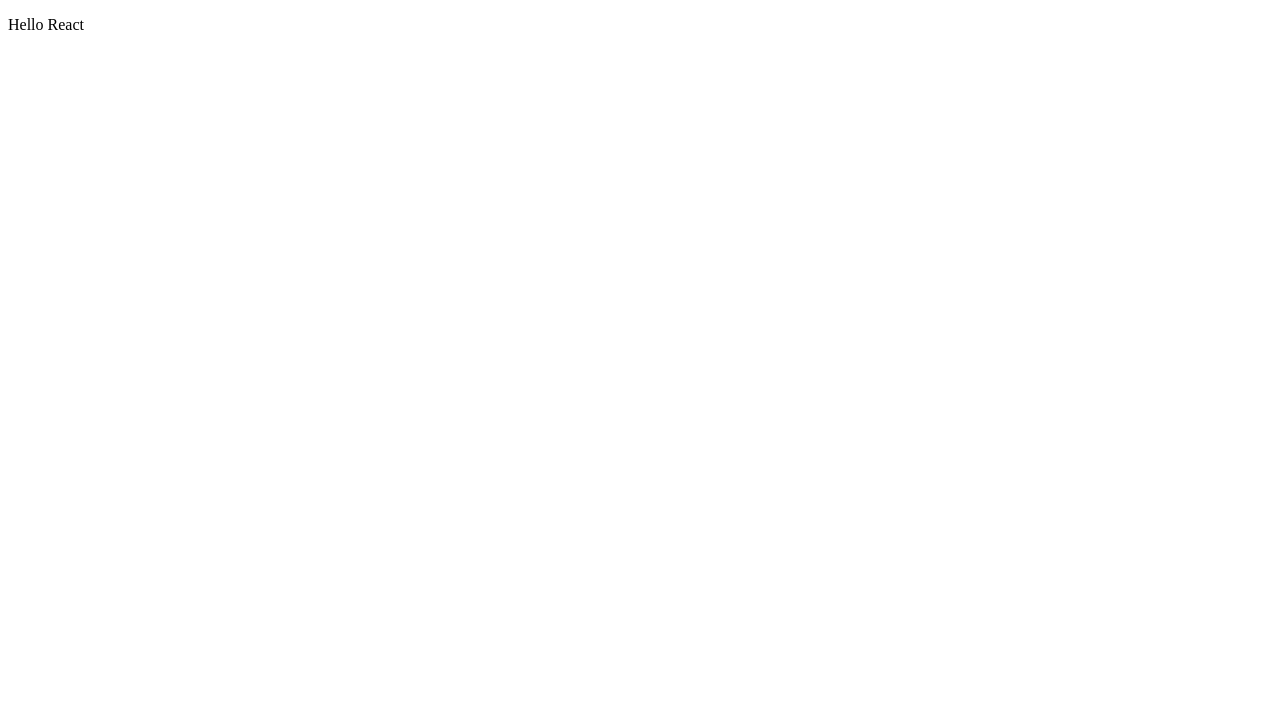
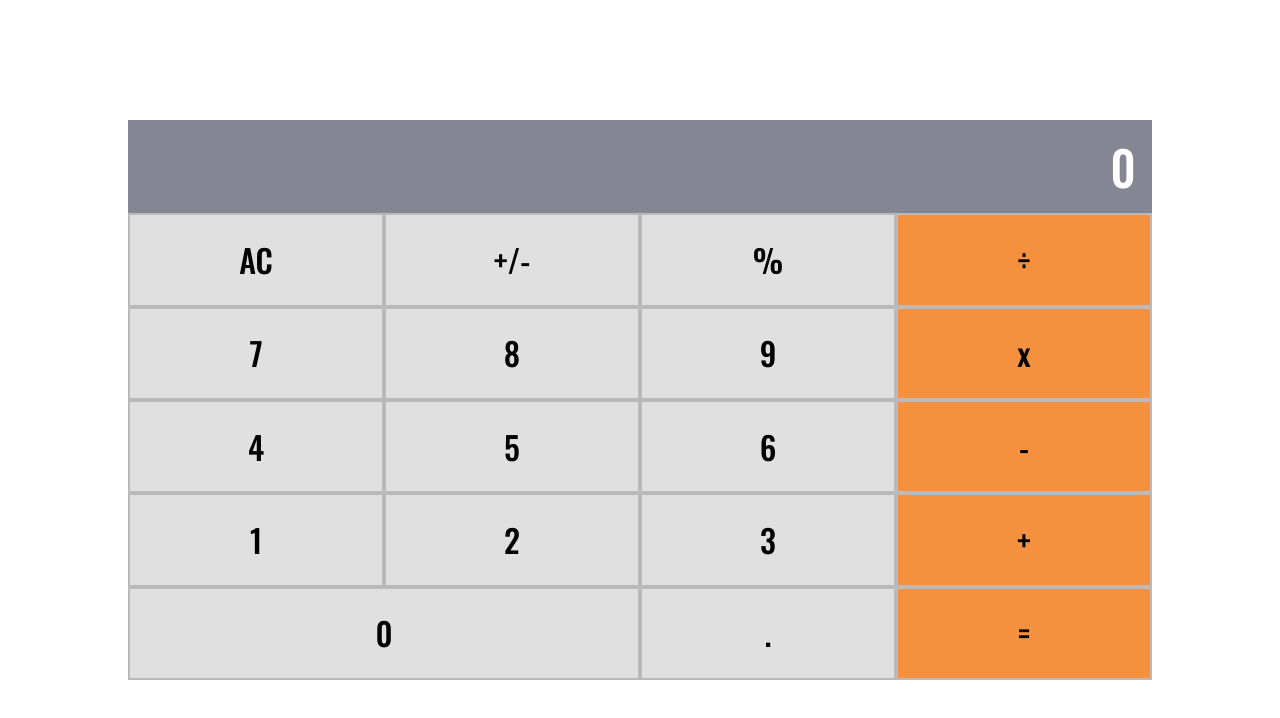
Before and after one commit to ShadyShawkat/Math-magicians, a React (Create React App) app: page / in a window 1280 px wide. Shown: the top 718 px of the page. Built offline with nearby package versions, Linux system fonts and the light colour scheme.

Commit message:
Update App.js

```diff
--- a/src/App.js
+++ b/src/App.js
@@ -1,9 +1,10 @@
+import Calculator from './components/Calculator/Calculator';
+import styles from './App.module.css';
+
 function App() {
   return (
-    <div className="App">
-      <header className="App-header">
-        <p>Hello React</p>
-      </header>
+    <div className={styles.wrapper}>
+      <Calculator />
     </div>
   );
 }
--- /dev/null
+++ b/src/App.module.css
@@ -0,0 +1,89 @@
+/* Font imports */
+@import url('https://fonts.googleapis.com/css2?family=Oswald:wght@500&display=swap');
+
+/* Resets */
+/* Box sizing rules */
+*,
+*::before,
+*::after {
+  box-sizing: border-box;
+}
+
+/* Remove default margin */
+body,
+h1,
+h2,
+h3,
+h4,
+p,
+figure,
+blockquote,
+dl,
+dd {
+  margin: 0;
+}
+
+/* Remove list styles on ul, ol elements with a list role, which suggests default styling will be removed */
+ul[role='list'],
+ol[role='list'] {
+  list-style: none;
+}
+
+/* Set core root defaults */
+html:focus-within {
+  scroll-behavior: smooth;
+}
+
+/* Set core body defaults */
+body {
+  min-height: 100vh;
+  text-rendering: optimizeSpeed;
+  line-height: 1.5;
+  font-family: 'Oswald', sans-serif;
+}
+
+/* A elements that don't have a class get default styles */
+a:not([class]) {
+  text-decoration-skip-ink: auto;
+}
+
+/* Make images easier to work with */
+img,
+picture {
+  max-width: 100%;
+  display: block;
+}
+
+/* Inherit fonts for inputs and buttons */
+input,
+button,
+textarea,
+select {
+  font: inherit;
+}
+
+/* Remove all animations, transitions and smooth scroll for people that prefer not to see them */
+@media (prefers-reduced-motion: reduce) {
+  html:focus-within {
+    scroll-behavior: auto;
+  }
+
+  *,
+  *::before,
+  *::after {
+    animation-duration: 0.01ms !important;
+    animation-iteration-count: 1 !important;
+    transition-duration: 0.01ms !important;
+    scroll-behavior: auto !important;
+  }
+}
+
+/* Main */
+.wrapper {
+  padding: 15vh 10vw;
+  height: 100vh;
+  width: 100vw;
+  display: flex;
+  justify-content: center;
+  align-items: center;
+}
```
